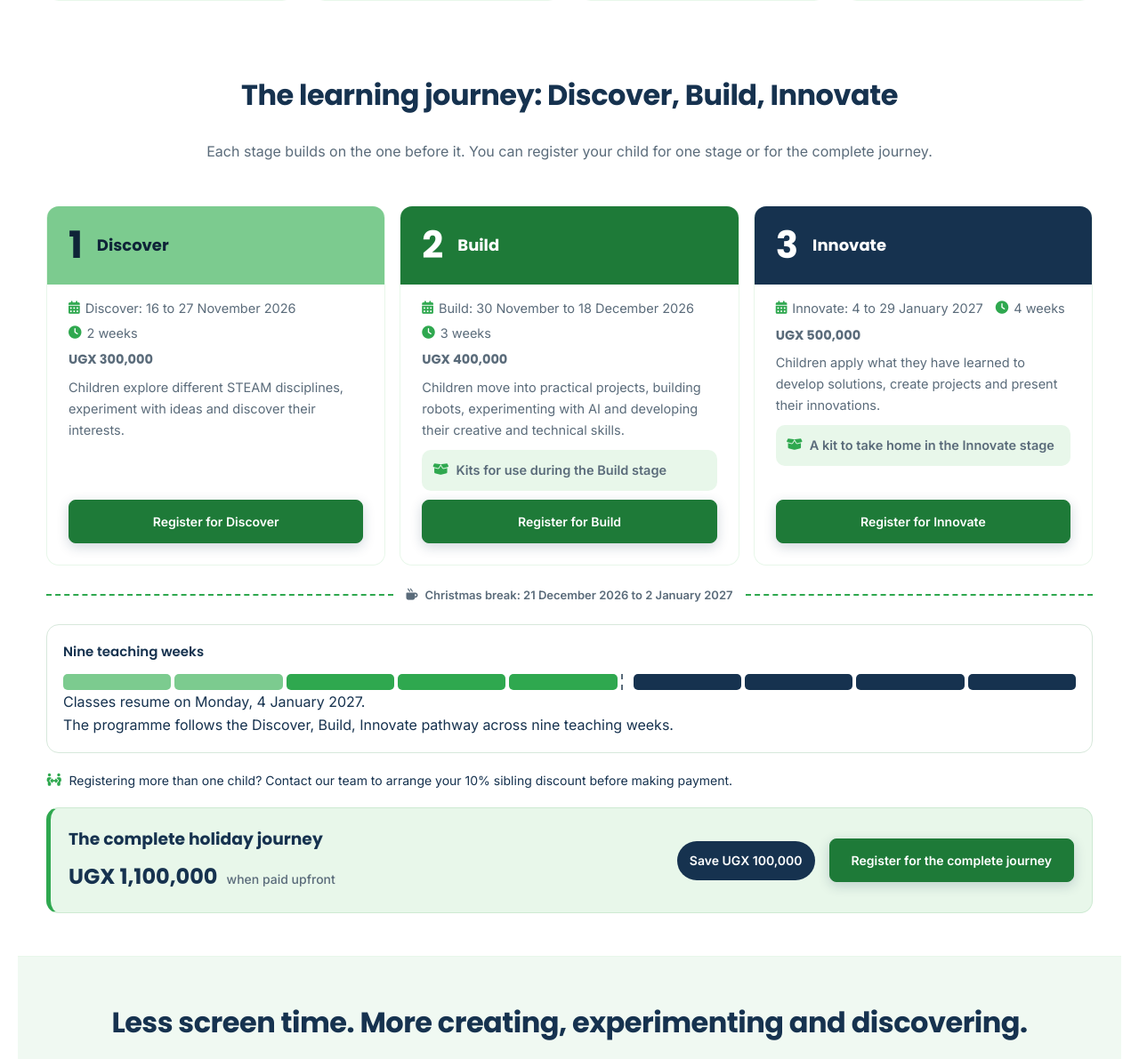
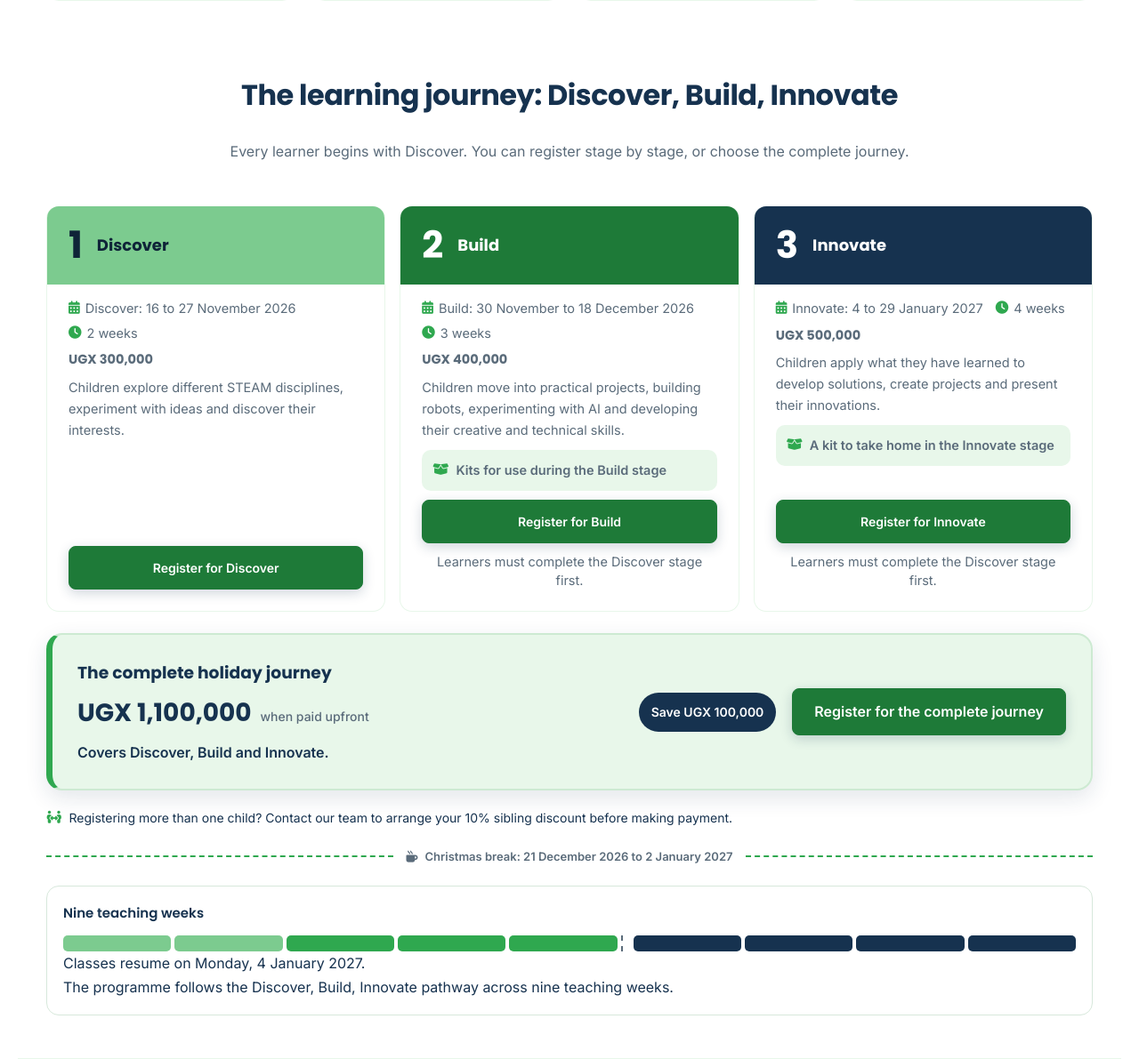
Before and after one commit to MarthaMuronji/Mindset-Coders, a Django app: page /steam-experience/ in a window 1280 px wide. Shown: the part 1280-2471 px from the top of the page at 89% size. Run offline with Django 5.2, Linux system fonts and the light colour scheme.

Commit message:
Apply Valentine's confirmations: venue, ages, Discover first, complete journey

```diff
--- a/core/registration.py
+++ b/core/registration.py
@@ -88,7 +88,7 @@ class RegistrationForm(forms.ModelForm):
         choices=Registration.STAGE_CHOICES,
         required=False,
         label='Stage',
-        help_text='Choose a stage if you picked the Holiday STEAM Experience.',
+        help_text='Every learner begins with Discover. Choose Build or Innovate only if your child has already completed Discover.',
     )
 
     class Meta:
--- a/core/tests.py
+++ b/core/tests.py
@@ -208,7 +208,7 @@ class SteamPopupTests(SimpleTestCase):
             self.assertContains(response, f'<span>{stage}</span>')
         self.assertContains(response, '16 November 2026 to 29 January 2027')
         self.assertContains(response, 'Ages 8 to 19')
-        self.assertContains(response, 'Mindset Coders Headquarters, Kyanja Ring Road')
+        self.assertContains(response, 'Amreena Mall, Level 3, Room 304, Kyanja Ring Road')
         self.assertContains(response, 'Stages from UGX 300,000')
         self.assertContains(response, 'class="steam-popup-extra"', count=2)
         self.assertContains(response, 'class="steam-popup-price steam-popup-extra"')
--- a/core/tests_join.py
+++ b/core/tests_join.py
@@ -304,7 +304,7 @@ class JoinPageTests(SimpleTestCase):
         response = self.client.get('/join/')
         self.assertContains(
             response,
-            'Choose a stage if you picked the Holiday STEAM Experience.',
+            'Every learner begins with Discover. Choose Build or Innovate only if your child has already completed Discover.',
         )
 
     @override_settings(STEAM_EXPERIENCE_PUBLIC=False)
--- a/core/views.py
+++ b/core/views.py
@@ -125,14 +125,18 @@ def refund_policy(request):
 
 STEAM_EXPERIENCE = {
     'age_range': 'Ages 8 to 19',
-    'age_groups': [],
+    'age_groups': [
+        'Juniors: 8 to 11 years',
+        'Explorers: 12 to 14 years',
+        'Young Innovators: 15 to 19 years',
+    ],
     'start_date': '16 November 2026',
     'end_date': '29 January 2027',
     'schedule': 'Monday to Friday, 8:00 am to 1:00 pm',
     'duration': 'Nine teaching weeks',
     'classes_resume': 'Classes resume on Monday, 4 January 2027.',
     'pathway_note': 'The programme follows the Discover, Build, Innovate pathway across nine teaching weeks.',
-    'venues': ['Amreena Mall, Level 3, room 304, Kyanja Ring Road, Kampala'],
+    'venues': ['Amreena Mall, Level 3, Room 304, Kyanja Ring Road'],
     'price': 'Discover UGX 300,000. Build UGX 400,000. Innovate UGX 500,000. The Complete Holiday Journey is UGX 1,100,000 when paid upfront, a saving of UGX 100,000.',
     'payment_options': 'Pay online by Mobile Money. You can also pay in cash.',
     'discount_note': 'Registering more than one child? Contact our team to arrange your 10% sibling discount before making payment.',
@@ -162,7 +166,7 @@ STEAM_EXPERIENCE = {
             'url': 'https://kacyberpay.com/pay/hc6sn7yqxq',
         },
     ],
-    'spaces_note': '',
+    'spaces_note': 'Spaces are limited.',
     'gallery': [],
     'experience_cards': [
         {
@@ -271,15 +275,15 @@ STEAM_EXPERIENCE = {
     'faq': [
         {
             'question': 'What age groups can participate?',
-            'answer': 'Learners aged 8 to 19 can take part.',
+            'answer': 'Learners aged 8 to 19 can take part, in three groups: Juniors (8 to 11 years), Explorers (12 to 14 years) and Young Innovators (15 to 19 years). Activities are differentiated by age and ability.',
         },
         {
             'question': 'Does my child need prior coding or robotics experience?',
-            'answer': '',
+            'answer': 'No prior coding, robotics or AI experience is required. However, every learner must begin with the Discover stage before progressing to Build and Innovate. This ensures everyone develops the necessary foundation.',
         },
         {
             'question': 'Can my child register for just one stage?',
-            'answer': 'Yes. You can register for Discover, Build or Innovate on its own.',
+            'answer': 'Every learner begins with the Discover stage, then continues to Build and Innovate. You can register stage by stage, or choose the complete journey.',
         },
         {
             'question': 'Can my child participate in the complete programme?',
@@ -291,7 +295,7 @@ STEAM_EXPERIENCE = {
         },
         {
             'question': 'Are learning materials and robotics kits included?',
-            'answer': 'Kits are used during the Build stage, and learners take a kit home in the Innovate stage.',
+            'answer': 'Kits are used during the Build stage, and learners take a kit home in the Innovate stage. No additional purchases are required. The programme fee covers the learning experience and required materials.',
         },
         {
             'question': 'What will my child take home?',
@@ -315,7 +319,7 @@ STEAM_EXPERIENCE = {
         },
         {
             'question': 'Where is Mindset located?',
-            'answer': 'Amreena Mall, Level 3, room 304, Kyanja Ring Road, Kampala.',
+            'answer': 'Amreena Mall, Level 3, Room 304, Kyanja Ring Road.',
         },
     ],
 }
--- a/static/css/style.css
+++ b/static/css/style.css
@@ -2979,6 +2979,14 @@ a.build-card:focus-visible {
     color: #2FA84F;
 }
 
+.steam-stage-prerequisite {
+    margin: 10px 0 0;
+    color: #5A6B7A;
+    font-size: 13px;
+    line-height: 1.45;
+    text-align: center;
+}
+
 .steam-break {
     position: relative;
     display: flex;
@@ -3062,17 +3070,18 @@ a.build-card:focus-visible {
     flex-wrap: wrap;
     align-items: center;
     justify-content: space-between;
-    gap: 16px;
-    margin-top: 20px;
-    padding: 20px;
-    border: 1px solid #CDEAD2;
-    border-left: 5px solid #2FA84F;
-    border-radius: 14px;
+    gap: 18px;
+    margin-top: 24px;
+    padding: 28px;
+    border: 2px solid #CDEAD2;
+    border-left: 7px solid #2FA84F;
+    border-radius: 18px;
     background: #E8F7EA;
+    box-shadow: 0 8px 24px rgba(22, 50, 79, 0.12);
 }
 
 .steam-full-journey-main {
-    flex: 1 1 240px;
+    flex: 1 1 300px;
     min-width: 0;
 }
 
@@ -3095,9 +3104,15 @@ a.build-card:focus-visible {
     margin: 0;
     color: #16324F;
     font-family: 'Poppins', sans-serif;
-    font-size: 24px;
+    font-size: 28px;
     font-weight: 700;
     overflow-wrap: anywhere;
+}
+
+.steam-full-journey-includes {
+    margin: 8px 0 0;
+    color: #16324F;
+    font-weight: 600;
 }
 
 .steam-full-journey-note {
@@ -3138,6 +3153,11 @@ a.build-card:focus-visible {
 
 .steam-full-register {
     flex: 0 0 auto;
+    min-height: 52px;
+    padding-right: 24px;
+    padding-left: 24px;
+    font-size: 16px;
+    font-weight: 700;
 }
 
 .steam-discount-note i {
--- a/templates/contact.html
+++ b/templates/contact.html
@@ -101,7 +101,7 @@
         <h3>Other ways to reach us</h3>
         <p><strong>Email:</strong> <a href="mailto:info@mindset-group.org">info@mindset-group.org</a></p>
         <p>{% include 'includes/contact_links.html' with event_from='contact' %}</p>
-        <p><strong>Location:</strong> Kampala, Uganda</p>
+        <p><strong>Location:</strong> Amreena Mall, Level 3, Room 304, Kyanja Ring Road</p>
         <p style="margin-top: 20px; font-size: 14px; color: var(--text-muted);">We typically respond within 1-2 business days.</p>
 
         <div class="footer-socials">
--- a/templates/home.html
+++ b/templates/home.html
@@ -323,7 +323,7 @@ ever rendered while the program is public.{% endcomment %}
             <ul class="steam-popup-facts">
                 <li><i class="fa-solid fa-calendar-days" aria-hidden="true"></i><span>16 November 2026 to 29 January 2027</span></li>
                 <li class="steam-popup-extra"><i class="fa-solid fa-users" aria-hidden="true"></i><span>Ages 8 to 19</span></li>
-                <li class="steam-popup-extra"><i class="fa-solid fa-location-dot" aria-hidden="true"></i><span>Mindset Coders Headquarters, Kyanja Ring Road</span></li>
+                <li class="steam-popup-extra"><i class="fa-solid fa-location-dot" aria-hidden="true"></i><span>Amreena Mall, Level 3, Room 304, Kyanja Ring Road</span></li>
             </ul>
             <p class="steam-popup-price steam-popup-extra">Stages from UGX 300,000</p>
             <div class="steam-popup-actions">
--- a/templates/join_thanks.html
+++ b/templates/join_thanks.html
@@ -12,6 +12,7 @@
     <h1>Thank you</h1>
     <p>We have received your registration for the Holiday STEAM Experience, {{ stage_label }}.</p>
     <p class="join-thanks-fee">Fee: {{ payment_link.amount_text }}</p>
+    {% if stage_label == 'Build (3 weeks)' or stage_label == 'Innovate (4 weeks)' %}<p>Learners must complete the Discover stage first.</p>{% endif %}
     <p>Your registration is confirmed once we receive your payment.</p>
     <p>Registering more than one child? Contact our team to arrange your 10% sibling discount before making payment.</p>
     <p>Questions? {% include 'includes/contact_links.html' with event_from='join-thanks' %}, Monday to Saturday, 8:00 am to 6:00 pm, or email <a href="mailto:info@mindset-group.org">info@mindset-group.org</a>.</p>
--- a/templates/steam_experience.html
+++ b/templates/steam_experience.html
@@ -23,7 +23,13 @@
   "endDate": "2027-01-29",
   "location": {
     "@type": "Place",
-    "name": "{{ content.venues.0|escapejs }}"
+    "name": "Amreena Mall",
+    "address": {
+      "@type": "PostalAddress",
+      "streetAddress": "{{ content.venues.0|escapejs }}",
+      "addressLocality": "Kampala",
+      "addressCountry": "UG"
+    }
   },
   "organizer": {
     "@type": "Organization",
@@ -88,7 +94,7 @@
     {% if content.stages %}
     <section class="home-section steam-journey reveal">
         <h2>The learning journey: Discover, Build, Innovate</h2>
-        <p class="section-subtitle">Each stage builds on the one before it. You can register your child for one stage or for the complete journey.</p>
+        <p class="section-subtitle">Every learner begins with Discover. You can register stage by stage, or choose the complete journey.</p>
         <div class="steam-stage-grid">
             {% for stage in content.stages %}
             <article class="build-card steam-stage-card steam-stage-card--{{ forloop.counter }} reveal reveal-delay-{{ forloop.counter }}">
@@ -104,9 +110,22 @@
                 {% if stage.blurb %}<p>{{ stage.blurb }}</p>{% endif %}
                 {% if stage.note %}<p class="steam-stage-note"><i class="fa-solid fa-box-open" aria-hidden="true"></i> {{ stage.note }}</p>{% endif %}
                 <a href="{% url 'join' %}?programme=holiday&amp;stage={{ stage.key }}" class="btn btn-primary steam-stage-register" data-umami-event="register-click" data-umami-event-from="steam-experience">Register for {{ stage.name }}</a>
+                {% if stage.key == 'build' or stage.key == 'innovate' %}<p class="steam-stage-prerequisite">Learners must complete the Discover stage first.</p>{% endif %}
             </article>
             {% endfor %}
         </div>
+        {% if content.full_journey and content.full_journey.fee %}
+        <div class="steam-full-journey reveal">
+            <div class="steam-full-journey-main">
+                <h3>The complete holiday journey</h3>
+                <p class="steam-full-journey-price">{{ content.full_journey.fee }} <span class="steam-full-journey-note">when paid upfront</span></p>
+                <p class="steam-full-journey-includes">Covers Discover, Build and Innovate.</p>
+            </div>
+            {% if content.full_journey.saving %}<span class="steam-saving-badge">{{ content.full_journey.saving }}</span>{% endif %}
+            <a href="{% url 'join' %}?programme=holiday&amp;stage=full" class="btn btn-primary steam-full-register" data-umami-event="register-click" data-umami-event-from="steam-experience">Register for the complete journey</a>
+        </div>
+        {% endif %}
+        {% if content.discount_note %}<p class="steam-discount-note"><i class="fa-solid fa-people-arrows" aria-hidden="true"></i> {{ content.discount_note }}</p>{% endif %}
         {% if content.break %}
         <div class="steam-break">
             <span class="steam-break-label"><i class="fa-solid fa-mug-hot" aria-hidden="true"></i> {{ content.break.label }}: {{ content.break.dates }}</span>
@@ -128,17 +147,6 @@
         </div>
         {% endif %}
 
-        {% if content.discount_note %}<p class="steam-discount-note"><i class="fa-solid fa-people-arrows" aria-hidden="true"></i> {{ content.discount_note }}</p>{% endif %}
-        {% if content.full_journey and content.full_journey.fee %}
-        <div class="steam-full-journey reveal">
-            <div class="steam-full-journey-main">
-                <h3>The complete holiday journey</h3>
-                <p class="steam-full-journey-price">{{ content.full_journey.fee }}{% if content.full_journey.note %} <span class="steam-full-journey-note">{{ content.full_journey.note }}</span>{% endif %}</p>
-            </div>
-            {% if content.full_journey.saving %}<span class="steam-saving-badge">{{ content.full_journey.saving }}</span>{% endif %}
-            <a href="{% url 'join' %}?programme=holiday&amp;stage=full" class="btn btn-primary steam-full-register" data-umami-event="register-click" data-umami-event-from="steam-experience">Register for the complete journey</a>
-        </div>
-        {% endif %}
     </section>
     {% endif %}
 
@@ -160,7 +168,6 @@
         <div class="steam-passport-copy">
             <h2>More than a holiday camp. A learning journey you can follow.</h2>
             {% for paragraph in content.passport_note %}<p>{{ paragraph }}</p>{% endfor %}
-            <a href="https://mpass.mindsetlearn.org/auth" target="_blank" rel="noopener noreferrer" class="btn btn-primary" data-umami-event="go-mpass" data-umami-event-from="steam-experience">Discover M-Pass</a>
         </div>
         {% comment %}M-Pass screenshot slot. Render nothing until screenshots are available.{% endcomment %}
     </section>
@@ -229,6 +236,7 @@
             <li><i class="fa-solid fa-circle-check" aria-hidden="true"></i> {{ item }}</li>
             {% endfor %}
         </ul>
+        <p class="steam-included-note">No additional purchases are required. The programme fee covers the learning experience and required materials.</p>
     </section>
     {% endif %}
 
@@ -257,6 +265,7 @@
             <a href="{% url 'join' %}?programme=holiday" class="btn btn-primary" data-umami-event="register-click" data-umami-event-from="steam-experience">Register Your Child</a>
             <a href="https://wa.me/256752064343" target="_blank" rel="noopener noreferrer" class="btn btn-outline" data-umami-event="whatsapp-click" data-umami-event-from="steam-experience">Enquire on WhatsApp</a>
         </div>
+        <p class="steam-final-journey-link"><a href="{% url 'join' %}?programme=holiday&amp;stage=full">Register for the complete journey</a></p>
     </section>
 
     <section class="cta-banner reveal">
```
Also changed, not shown: other parts of static/css/style.css (+45 -0 lines), core/tests_steam_page.py (+93 -9 lines).
